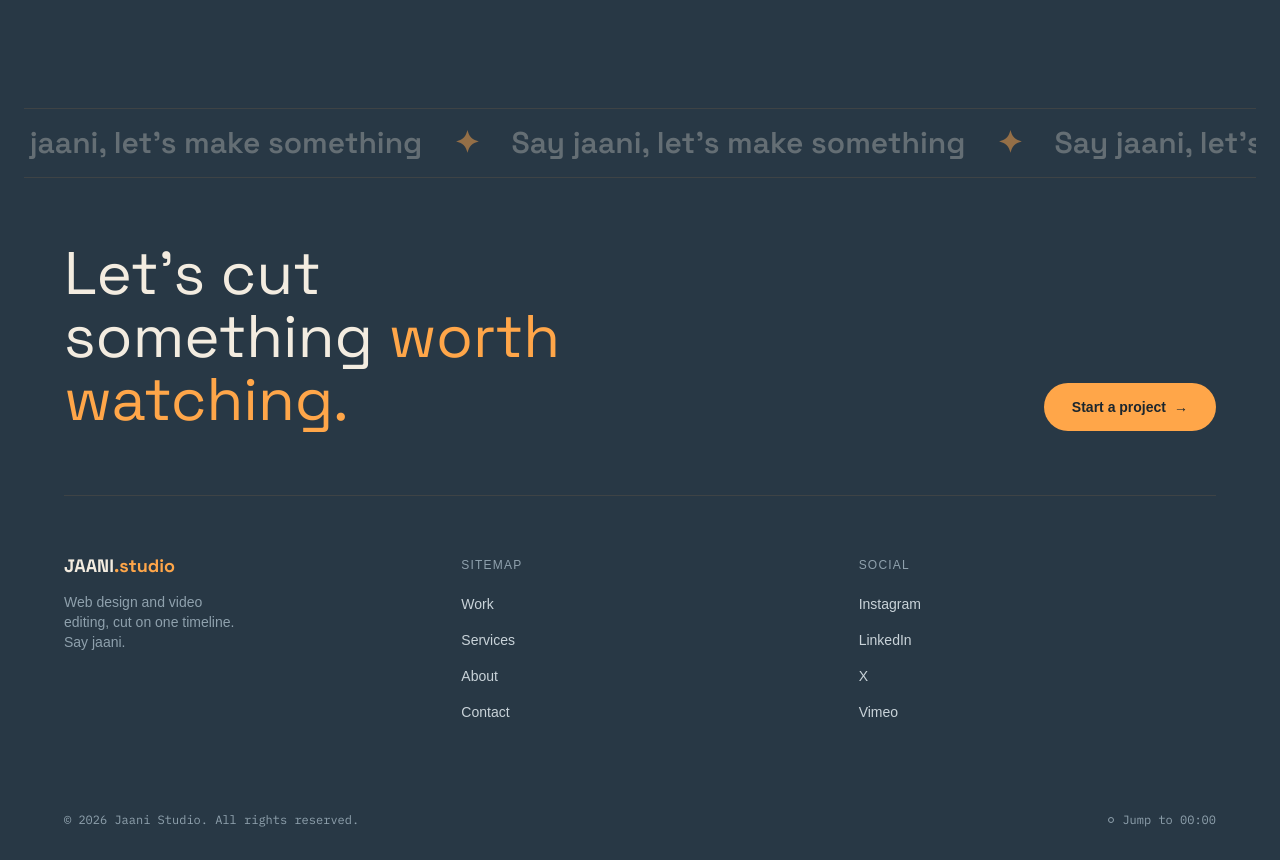
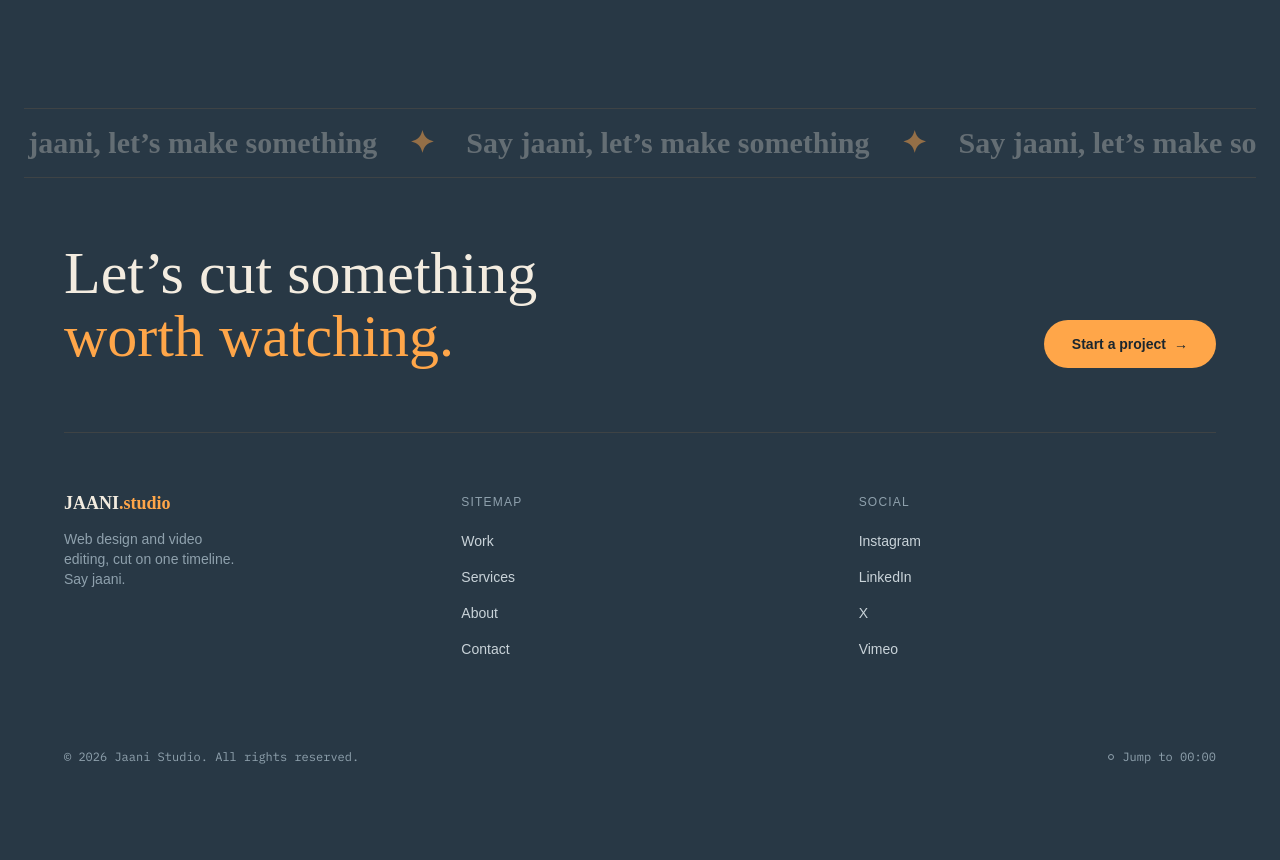
Before and after one commit to JaaniStudio/jaanistudio, a Next.js app: page / in a window 1280 px wide. Shown: the part 4780-5640 px from the top of the page. After the commit the page ends 5577 px from the top, so only its background shows below. Built offline with nearby package versions, Linux system fonts and the light colour scheme.

Commit message:
fix: tailwind classes

```diff
--- a/app/components/Footer.tsx
+++ b/app/components/Footer.tsx
@@ -23,7 +23,7 @@ export default function Footer() {
           {Array.from({ length: 6 }).map((_, i) => (
             <span
               key={i}
-              className="flex items-center gap-8 font-[family-name:var(--font-display)] text-2xl font-semibold text-[#F3ECE0]/30 sm:text-3xl"
+              className="flex items-center gap-8 font-[--font-display] text-2xl font-semibold text-[#F3ECE0]/30 sm:text-3xl"
             >
               Say jaani, let&rsquo;s make something
               <span className="text-[#FFA649]/50">✦</span>
@@ -34,7 +34,7 @@ export default function Footer() {
 
       <div className="mx-auto max-w-6xl">
         <div className="flex flex-col justify-between gap-10 border-b border-[#FFA649]/10 pb-16 md:flex-row md:items-end">
-          <h2 className="max-w-xl font-[family-name:var(--font-display)] text-4xl leading-[1.05] text-[#F3ECE0] sm:text-5xl md:text-6xl">
+          <h2 className="max-w-xl font-[--font-display] text-4xl leading-[1.05] text-[#F3ECE0] sm:text-5xl md:text-6xl">
             Let&rsquo;s cut something <span className="text-[#FFA649]">worth watching.</span>
           </h2>
           <Link
@@ -50,7 +50,7 @@ export default function Footer() {
 
         <div className="grid gap-10 py-14 sm:grid-cols-3">
           <div>
-            <span className="font-[family-name:var(--font-display)] text-lg font-bold text-[#F3ECE0]">
+            <span className="font-[--font-display] text-lg font-bold text-[#F3ECE0]">
               JAANI<span className="text-[#FFA649]">.studio</span>
             </span>
             <p className="mt-3 max-w-[24ch] text-sm text-[#8FA1AD]">
@@ -91,7 +91,7 @@ export default function Footer() {
           </div>
         </div>
 
-        <div className="flex flex-col items-center justify-between gap-4 pt-8 font-[family-name:var(--font-mono)] text-xs text-[#8FA1AD] sm:flex-row">
+        <div className="flex flex-col items-center justify-between gap-4 pt-8 font-mono text-xs text-[#8FA1AD] sm:flex-row">
           <span>© {new Date().getFullYear()} Jaani Studio. All rights reserved.</span>
           <Link
             href="#top"
```
